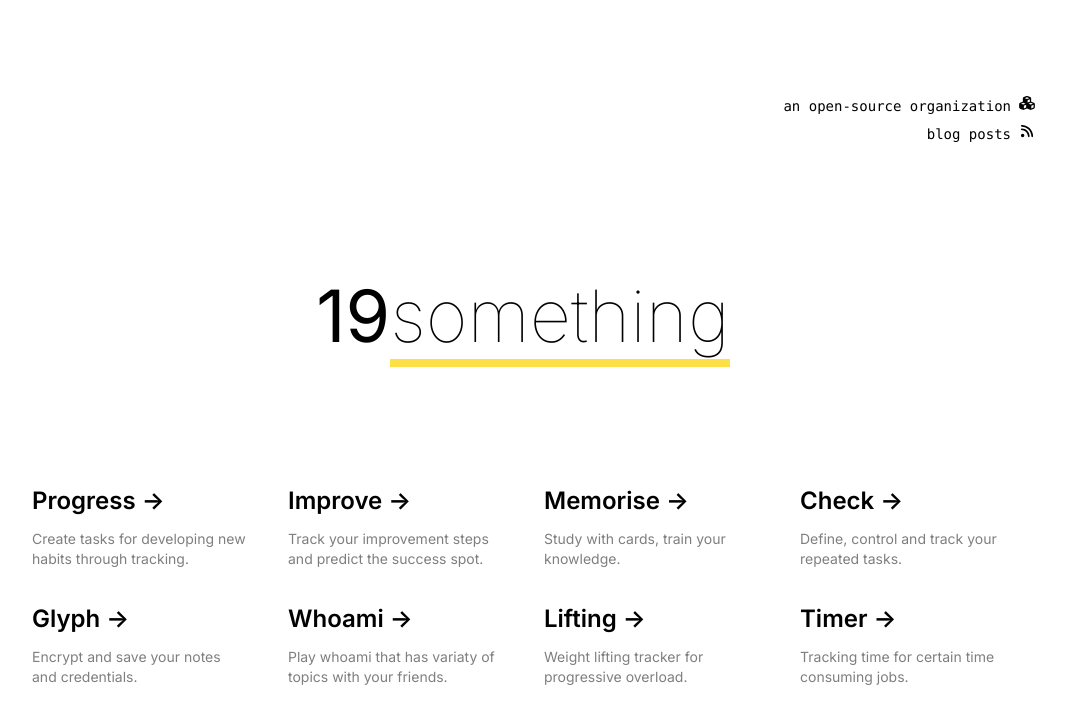
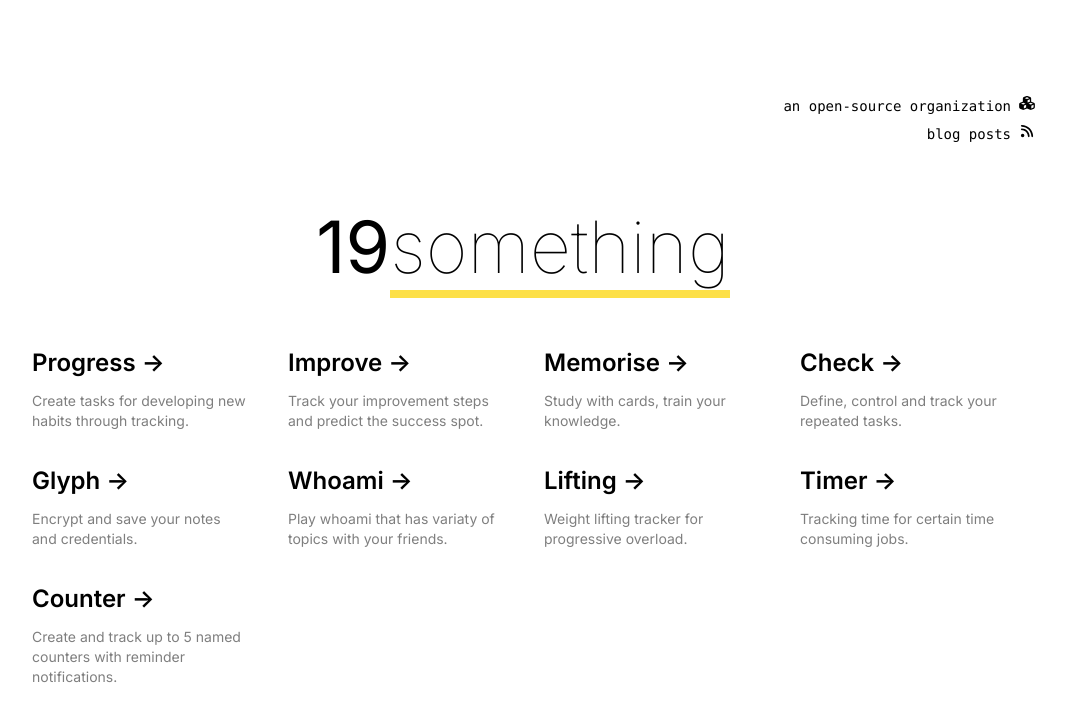
Before and after one commit to 19sth/19sth.github.io, a Next.js app: page / in a window 1280 px wide. Shown: the top 724 px of the page, without its empty margins (117-1183 px from the left). Built offline with nearby package versions, Linux system fonts and the light colour scheme.

Commit message:
Add Counter app to gallery

```diff
--- a/src/app/page.tsx
+++ b/src/app/page.tsx
@@ -49,6 +49,11 @@ export default function Home() {
       title: "Timer",
       description: "Tracking time for certain time consuming jobs.",
       link: "https://19sth.github.io/pwa-timer/",
+    },
+    {
+      title: "Counter",
+      description: "Create and track up to 5 named counters with reminder notifications.",
+      link: "https://19sth.github.io/pwa-counter/",
     },
   ];
 
```
